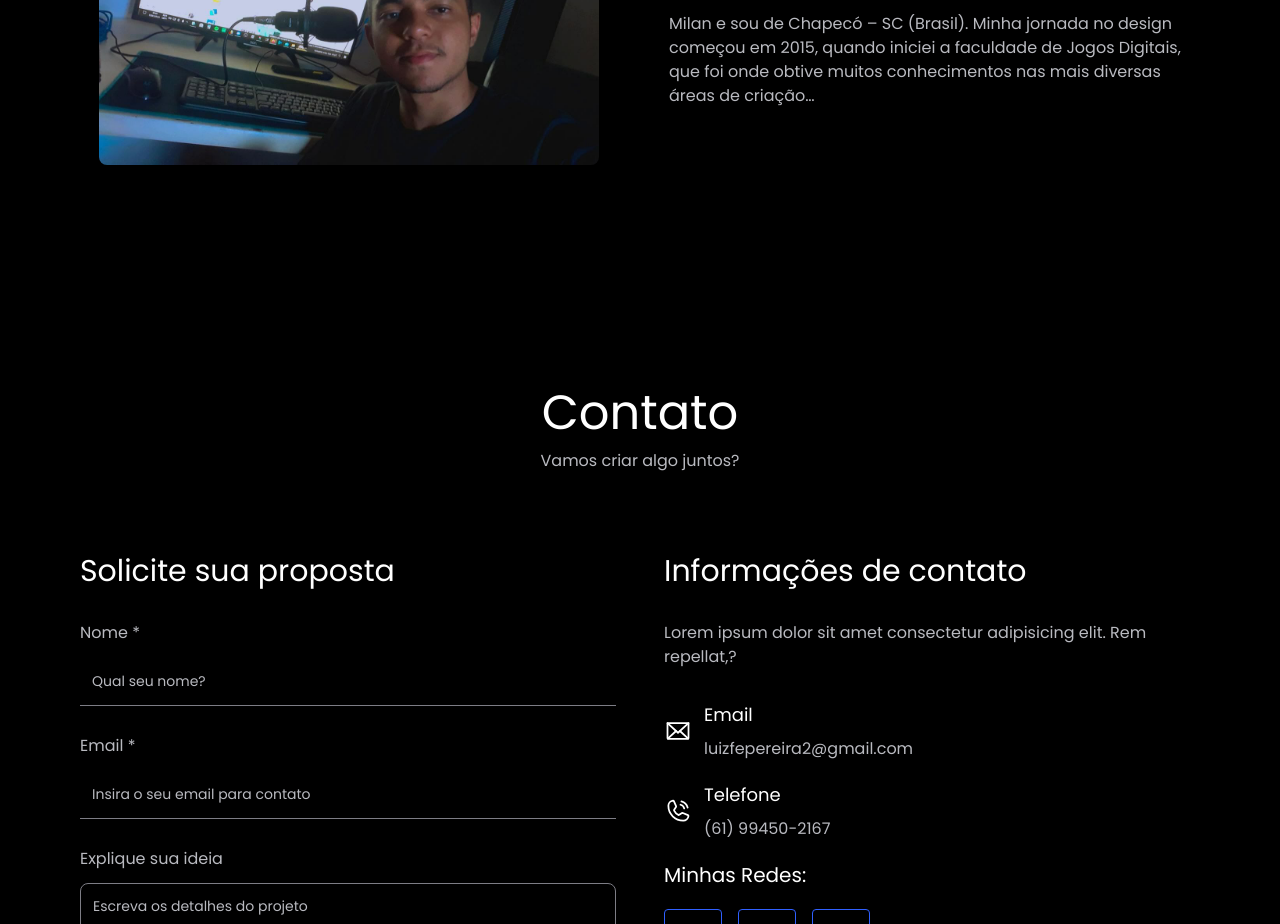
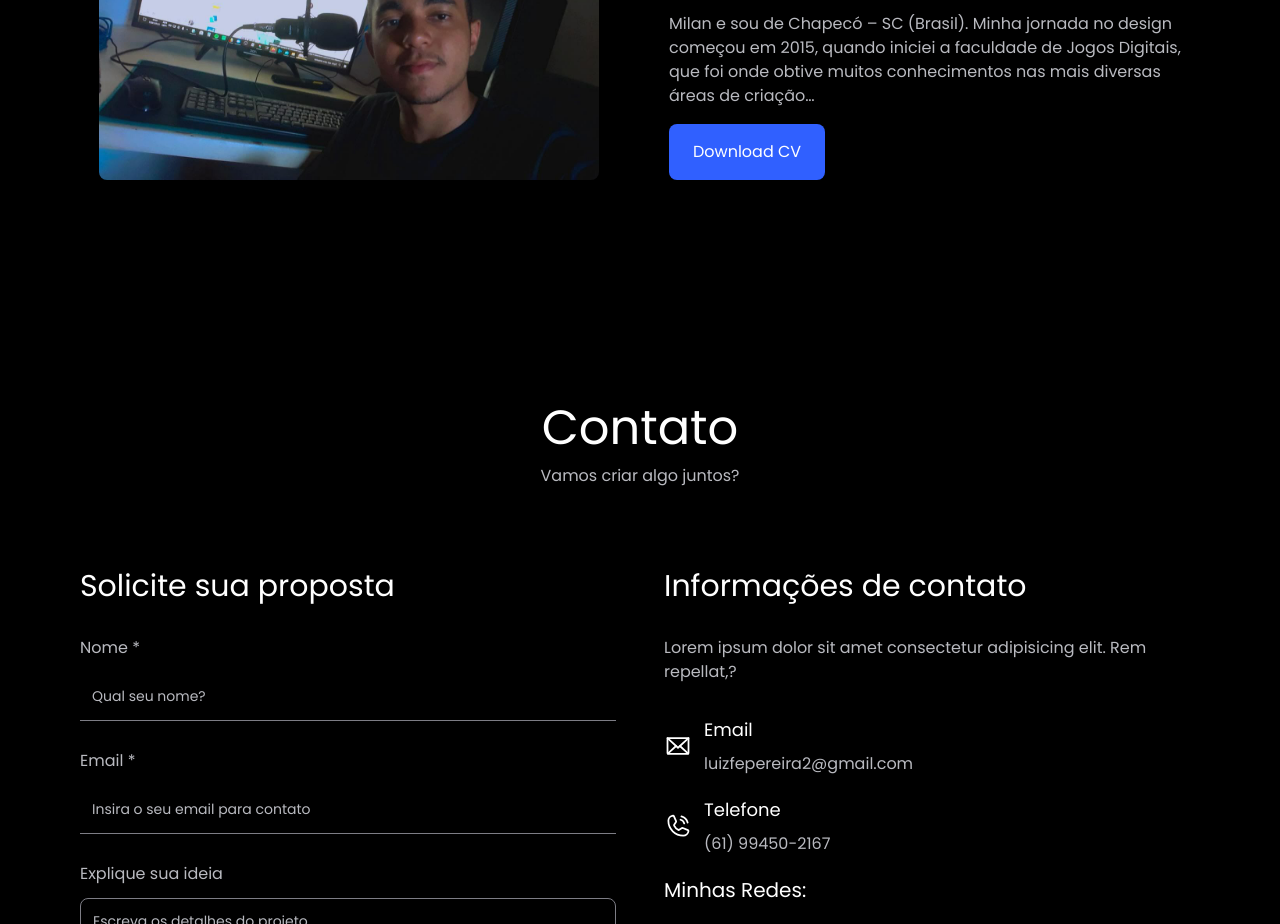
Before and after one commit to luizfelipe63/luizfelipe.dev, a Next.js app: page / in a window 1280 px wide. Shown: the part 2940-3864 px from the top of the page. Built offline with nearby package versions, Linux system fonts and the light colour scheme.

Commit message:
Visual layout of the about section

```diff
--- a/src/components/About.tsx
+++ b/src/components/About.tsx
@@ -1,5 +1,6 @@
 import Image from 'next/image'
 import AboutMe from '../assets/me-foto-principal.jpg'
+import { ArrowRight, Download } from 'phosphor-react'
 
 export function About() {
   return (
@@ -12,7 +13,7 @@ export function About() {
       </div>
       <div className="flex justify-around gap-8 pt-20 sm:flex-col">
         <div className="w-[500px] sm:w-full">
-          <Image src={AboutMe} alt="" className="rounded-lg" />
+          <Image src={AboutMe} alt="" className="rounded-lg h-full" />
         </div>
         <div className="max-w-lg space-y-4 text-gray-400">
           <p>Meu nome é Luiz Felipe e sou de Brasília – DF (Brasil).</p>
@@ -27,6 +28,9 @@ export function About() {
             foi onde obtive muitos conhecimentos nas mais diversas áreas de
             criação…
           </p>
+          <button className="flex items-center gap-2 rounded-lg bg-blue-500 px-6 py-4 text-white transition hover:bg-white hover:text-black">
+          Download CV
+        </button>
         </div>
       </div>
     </section>
```
